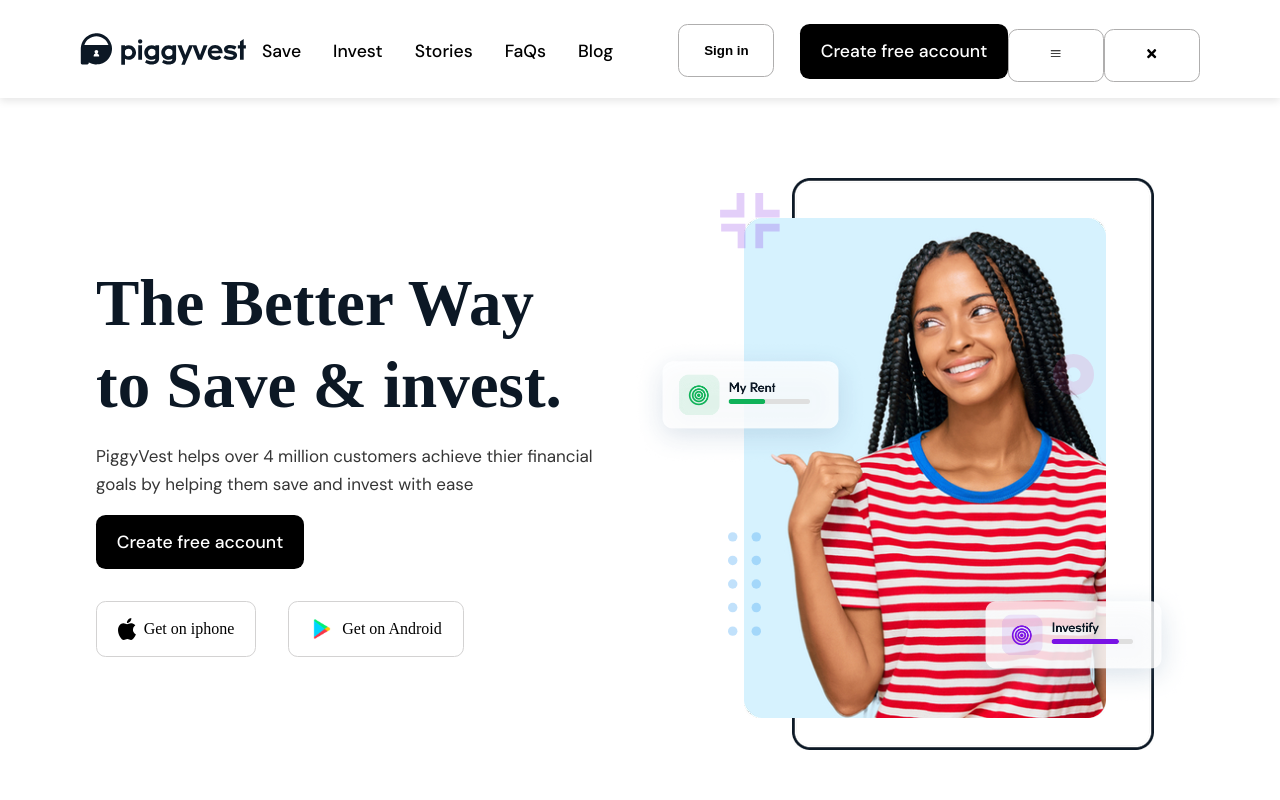
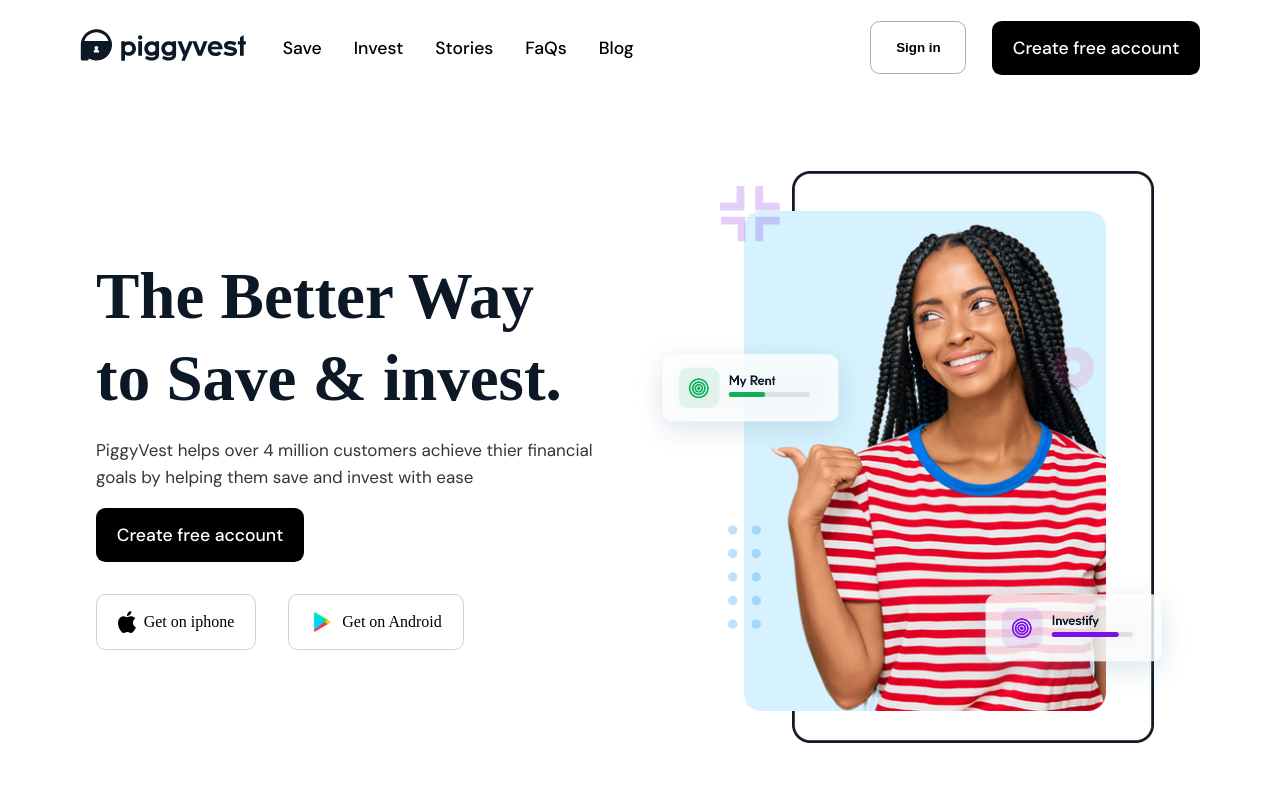
Before and after one commit to Qaasim-Umar/piggyvest-react, a React (Create React App) app: page / in a window 1280 px wide. Shown: the top 800 px of the page. Built offline with nearby package versions, Linux system fonts and the light colour scheme; a web font is replaced by a local one.

Commit message:
fixed the navbar shadow

```diff
--- a/src/App.js
+++ b/src/App.js
@@ -1,26 +1,44 @@
-import Navbar from './sections/Navbar/Navbar';
-import './App.css';
-import Landing from './sections/Landing/Landing';
-import Security from './sections/Security/Security';
-import Savings from './sections/Savings/Savings';
-import Investment from './sections/Investment/Investment';
-import Topsaver from './sections/Topsaver/Topsaver';
-import Customer from './sections/Customer/Customer';
-import Featured from './sections/Featured/Featured';
-import Footer from './sections/Footer/Footer';
+import Navbar from "./sections/Navbar/Navbar";
+import "./App.css";
+import Landing from "./sections/Landing/Landing";
+import Security from "./sections/Security/Security";
+import Savings from "./sections/Savings/Savings";
+import Investment from "./sections/Investment/Investment";
+import Topsaver from "./sections/Topsaver/Topsaver";
+import Customer from "./sections/Customer/Customer";
+import Featured from "./sections/Featured/Featured";
+import Footer from "./sections/Footer/Footer";
+import { useState, useEffect } from "react";
 function App() {
+  const [scrollstate, Setscrollstate] = useState(false);
+
+  const run = () => {
+    if (window.scrollY > 0) {
+      Setscrollstate(true);
+    } else {
+      Setscrollstate(false);
+    }
+  };
+  useEffect(
+    () => {
+      window.addEventListener("scroll", run);
+    },
+    () => {
+      window.removeEventListener("scroll", run);
+    },
+    [window.scrollY]
+  );
   return (
     <div className="App">
-      <Navbar/>
-      <Landing/>
-      <Security/>
-      <Savings/>
-      <Investment/>
-      {/* <Topsaver/>
-      <Customer/>
-      <Featured/>
-      <Footer/> */}
-
+      <Navbar scrollstate={scrollstate} />
+      <Landing />
+      <Security />
+      <Savings />
+      <Investment />
+      <Topsaver />
+      <Customer />
+      <Featured />
+      <Footer />
     </div>
   );
 }
--- a/src/sections/Landing/Landing.js
+++ b/src/sections/Landing/Landing.js
@@ -15,7 +15,7 @@
 
 const Landing = () => {
   return (
-    <div>
+    <div >
       <div className="landing-container">
         <div className="landing-row">
           <div className="landing-left">
--- a/src/sections/Navbar/Navbar.css
+++ b/src/sections/Navbar/Navbar.css
@@ -4,6 +4,9 @@
 body {
   margin: 0;
   padding: 0;
+}
+.show , .hidden{
+  display: none;
 }
 .nav-links a {
   text-decoration: none;
@@ -36,6 +39,15 @@
   align-items: center;
   font-family: "DM Sans", sans-serif;
   padding: 1.3rem 5rem 1rem 5rem;
+  position: sticky;
+  top: 0;
+  width: 100%;
+  z-index: 15;
+background-color: #ffffff;
+
+}
+
+.shadow{
   box-shadow: 0 0.2rem 0.5rem rgba(0, 0, 0, 0.1);
 }
 
@@ -113,12 +125,14 @@
   .save {
     width: 20rem;
   }
-  .hidden {
-    display: none;
-  }
+
+ .hidden {
+  display: none;
+}
   .show {
     display: block;
   }
+
   .header {
     position: relative;
     padding: 0;
@@ -169,7 +183,7 @@
     border: none;
     color: #000000;
   }
-  .bar button {
+  .bar button  {
     border: none;
     font-size: 1.9rem;
     line-height: 1rem;
--- a/src/sections/Navbar/Navbar.js
+++ b/src/sections/Navbar/Navbar.js
@@ -11,23 +11,21 @@
 
 import { HiBars3 } from "react-icons/hi2";
 import { FaTimes } from "react-icons/fa";
-import {useState} from 'react';
+import { useState, useEffect } from "react";
 
+function Navbar(props) {
+  const [state, setState] = useState(true);
+  const handleClick = () => {
+    setState(!state);
+  };
 
-
-
-function Navbar() {
-  const [state,setState]=useState(true)
-  const handleClick=()=>{
-    setState(!state)
-  }
   return (
-    <div className="header">
+    <div className={props.scrollstate ? "header shadow" : "header"}>
       <div className="logo">
         <img src={logo} id="logo" alt="" />
       </div>
 
-      <nav className={state?'nav-links':'nav-links active'}>
+      <nav className={state ? "nav-links" : "nav-links active"}>
         <div className="sub-header">
           <a href="#" className="tooltip">
             Save
@@ -65,10 +63,13 @@
       </nav>
 
       <div className="bar">
-       <button className={state?'show':'hidden'}  onClick={handleClick}><HiBars3/></button>
-        <button className={state?'hidden':'show '} onClick={handleClick}><FaTimes /></button>
+        <button className={state ? " show" : "hidden"} onClick={handleClick}>
+          <HiBars3  />
+        </button>
+        <button className={state ? "hidden" : "show "} onClick={handleClick}>
+          <FaTimes/>
+        </button>
       </div>
-
     </div>
   );
 }
```
